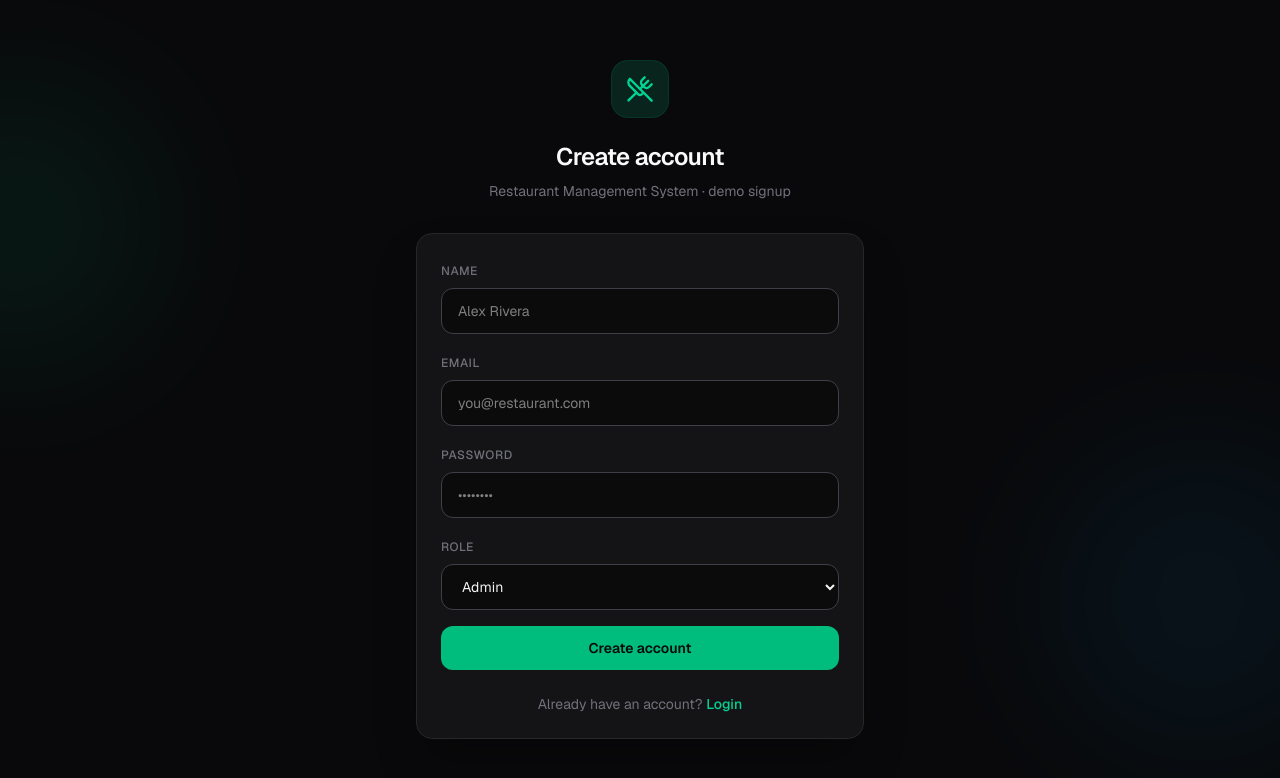
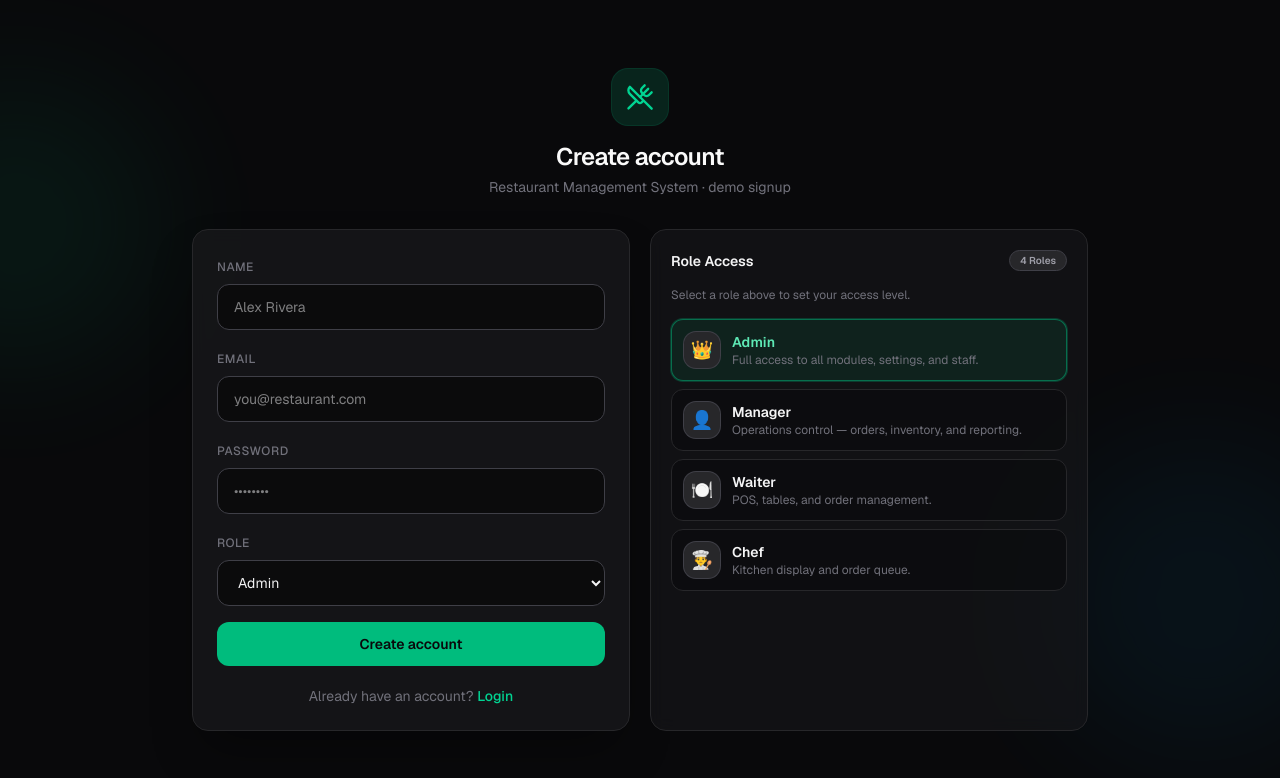
Before and after one commit to omashankar/restaurant-management-system, a Next.js app: page /signup in a window 1280 px wide. Shown: the top 778 px of the page. Built offline with nearby package versions, Linux system fonts and the light colour scheme.

Commit message:
update login system

```diff
--- a/src/app/(auth)/layout.jsx
+++ b/src/app/(auth)/layout.jsx
@@ -1,10 +1,7 @@
 export default function AuthLayout({ children }) {
   return (
     <div className="relative min-h-screen bg-zinc-950">
-      <div
-        className="pointer-events-none absolute inset-0 opacity-40"
-        aria-hidden
-      >
+      <div className="pointer-events-none absolute inset-0 opacity-40" aria-hidden>
         <div className="absolute -left-32 top-20 h-72 w-72 rounded-full bg-emerald-500/20 blur-3xl" />
         <div className="absolute -right-20 bottom-10 h-80 w-80 rounded-full bg-sky-500/15 blur-3xl" />
       </div>
--- a/src/app/(auth)/login/page.jsx
+++ b/src/app/(auth)/login/page.jsx
@@ -1,16 +1,25 @@
 "use client";
 
 import { defaultRedirectForRole, useApp } from "@/context/AppProviders";
-import { UtensilsCrossed } from "lucide-react";
+import { Copy, Eye, EyeOff, UtensilsCrossed } from "lucide-react";
 import Link from "next/link";
 import { useRouter } from "next/navigation";
 import { useEffect, useState } from "react";
+
+const DEMO_USERS = [
+  { role: "Admin", email: "admin@restaurant.com", password: "password123", icon: "👑", accent: "ring-amber-500/30 hover:ring-amber-500/60" },
+  { role: "Manager", email: "manager@restaurant.com", password: "password123", icon: "👤", accent: "ring-violet-500/30 hover:ring-violet-500/60" },
+  { role: "Waiter", email: "waiter@restaurant.com", password: "password123", icon: "🍽️", accent: "ring-sky-500/30 hover:ring-sky-500/60" },
+  { role: "Chef", email: "chef@restaurant.com", password: "password123", icon: "👨‍🍳", accent: "ring-emerald-500/30 hover:ring-emerald-500/60" },
+];
 
 export default function LoginPage() {
   const { user, hydrated, login } = useApp();
   const router = useRouter();
   const [email, setEmail] = useState("");
   const [password, setPassword] = useState("");
+  const [showPw, setShowPw] = useState(false);
+  const [copied, setCopied] = useState(null);
 
   useEffect(() => {
     if (!hydrated) return;
@@ -23,27 +32,34 @@ export default function LoginPage() {
     router.push(dest);
   };
 
+  const fillDemo = (u) => { setEmail(u.email); setPassword(u.password); };
+
+  const copyDemo = (u) => {
+    navigator.clipboard.writeText(`${u.email} / ${u.password}`).catch(() => { });
+    setCopied(u.role);
+    setTimeout(() => setCopied(null), 1500);
+  };
+
   return (
-    <div className="w-full max-w-md">
+    <div className="w-full max-w-4xl">
+      {/* Logo */}
       <div className="mb-8 text-center">
         <span className="mx-auto flex size-14 items-center justify-center rounded-2xl bg-emerald-500/15 text-emerald-400 ring-1 ring-emerald-500/25">
           <UtensilsCrossed className="size-7" aria-hidden />
         </span>
-        <h1 className="mt-6 text-2xl font-semibold tracking-tight text-zinc-50">
+        <h1 className="mt-4 text-2xl font-semibold tracking-tight text-zinc-50">
           Restaurant Management System
         </h1>
-        <p className="mt-2 text-sm text-zinc-500">
-          Sign in to your workspace
-        </p>
+        <p className="mt-1 text-sm text-zinc-500">Sign in to your workspace</p>
       </div>
 
+      <div className="grid gap-5 lg:grid-cols-2">
+
+        {/* ── Login form ── */}
         <div className="rounded-2xl border border-zinc-800 bg-zinc-900/80 p-6 shadow-2xl shadow-black/40 backdrop-blur-sm">
           <form onSubmit={onSubmit} className="space-y-4">
             <div>
-            <label
-              htmlFor="email"
-              className="text-xs font-medium uppercase tracking-wider text-zinc-500"
-            >
+              <label htmlFor="email" className="text-xs font-medium uppercase tracking-wider text-zinc-500">
                 Email
               </label>
               <input
@@ -53,45 +69,94 @@ export default function LoginPage() {
                 required
                 value={email}
                 onChange={(e) => setEmail(e.target.value)}
-              className="mt-1.5 w-full rounded-xl border border-zinc-700 bg-zinc-950/80 px-4 py-3 text-sm text-zinc-100 outline-none ring-emerald-500/0 transition-all focus:border-emerald-500/50 focus:ring-2 focus:ring-emerald-500/20"
+                className="mt-1.5 w-full rounded-xl border border-zinc-700 bg-zinc-950/80 px-4 py-3 text-sm text-zinc-100 outline-none transition-all focus:border-emerald-500/50 focus:ring-2 focus:ring-emerald-500/20"
                 placeholder="you@restaurant.com"
               />
             </div>
             <div>
-            <label
-              htmlFor="password"
-              className="text-xs font-medium uppercase tracking-wider text-zinc-500"
-            >
+              <label htmlFor="password" className="text-xs font-medium uppercase tracking-wider text-zinc-500">
                 Password
               </label>
+              <div className="relative mt-1.5">
                 <input
                   id="password"
-              type="password"
+                  type={showPw ? "text" : "password"}
                   autoComplete="current-password"
                   required
                   value={password}
                   onChange={(e) => setPassword(e.target.value)}
-              className="mt-1.5 w-full rounded-xl border border-zinc-700 bg-zinc-950/80 px-4 py-3 text-sm text-zinc-100 outline-none transition-all focus:border-emerald-500/50 focus:ring-2 focus:ring-emerald-500/20"
+                  className="w-full rounded-xl border border-zinc-700 bg-zinc-950/80 px-4 py-3 pr-11 text-sm text-zinc-100 outline-none transition-all focus:border-emerald-500/50 focus:ring-2 focus:ring-emerald-500/20"
                   placeholder="••••••••"
                 />
+                <button
+                  type="button"
+                  onClick={() => setShowPw(v => !v)}
+                  className="cursor-pointer absolute right-3 top-1/2 -translate-y-1/2 text-zinc-500 hover:text-zinc-300"
+                >
+                  {showPw ? <EyeOff className="size-4" /> : <Eye className="size-4" />}
+                </button>
+              </div>
             </div>
             <button
               type="submit"
               className="cursor-pointer w-full rounded-xl bg-emerald-500 py-3 text-sm font-semibold text-zinc-950 transition-all duration-200 hover:bg-emerald-400 active:scale-[0.99]"
             >
-            Login
+              Sign In
             </button>
           </form>
-        <p className="mt-6 text-center text-sm text-zinc-500">
+          <p className="mt-5 text-center text-sm text-zinc-500">
             No account?{" "}
-          <Link
-            href="/signup"
-            className="cursor-pointer font-medium text-emerald-400 hover:text-emerald-300"
-          >
+            <Link href="/signup" className="cursor-pointer font-medium text-emerald-400 hover:text-emerald-300">
               Create account
             </Link>
           </p>
         </div>
+
+        {/* ── Demo credentials ── */}
+        <div className="rounded-2xl border border-zinc-800 bg-zinc-900/60 p-5 backdrop-blur-sm">
+          <div className="mb-4 flex items-center justify-between">
+            <h2 className="text-sm font-semibold text-zinc-100">Demo Credentials</h2>
+            <span className="rounded-full border border-emerald-500/30 bg-emerald-500/10 px-2.5 py-0.5 text-[10px] font-semibold text-emerald-400">
+              Demo Mode
+            </span>
+          </div>
+          <p className="mb-4 text-xs text-zinc-500">
+            Click any card to auto-fill, or copy credentials.
+          </p>
+          <div className="space-y-2">
+            {DEMO_USERS.map((u) => (
+              <button
+                key={u.role}
+                type="button"
+                onClick={() => fillDemo(u)}
+                className={`cursor-pointer w-full rounded-xl border border-zinc-800 bg-zinc-950/50 p-3 text-left ring-1 transition-all duration-200 hover:bg-zinc-800/60 ${u.accent}`}
+              >
+                <div className="flex items-center justify-between gap-3">
+                  <div className="flex items-center gap-3">
+                    <span className="flex size-9 items-center justify-center rounded-xl bg-zinc-800 text-lg ring-1 ring-zinc-700">
+                      {u.icon}
+                    </span>
+                    <div>
+                      <p className="text-sm font-semibold text-zinc-100">{u.role}</p>
+                      <p className="text-xs text-zinc-500">{u.email}</p>
+                      <p className="text-xs text-zinc-600">Password: {u.password}</p>
+                    </div>
+                  </div>
+                  <span
+                    onClick={(e) => { e.stopPropagation(); copyDemo(u); }}
+                    className="cursor-pointer shrink-0 rounded-lg p-1.5 text-zinc-500 transition-colors hover:bg-zinc-700 hover:text-zinc-200"
+                  >
+                    {copied === u.role
+                      ? <span className="text-[10px] font-bold text-emerald-400">✓</span>
+                      : <Copy className="size-3.5" />}
+                  </span>
+                </div>
+              </button>
+            ))}
+          </div>
+        </div>
+
+      </div>
     </div>
   );
 }
--- a/src/app/(auth)/signup/page.jsx
+++ b/src/app/(auth)/signup/page.jsx
@@ -1,15 +1,17 @@
 "use client";
 
-import {
-  defaultRedirectForRole,
-  ROLES,
-  roleLabel,
-  useApp,
-} from "@/context/AppProviders";
+import { defaultRedirectForRole, ROLES, roleLabel, useApp } from "@/context/AppProviders";
 import { UtensilsCrossed } from "lucide-react";
 import Link from "next/link";
 import { useRouter } from "next/navigation";
 import { useEffect, useState } from "react";
+
+const ROLE_INFO = [
+  { role: "admin",   label: "Admin",   desc: "Full access to all modules, settings, and staff.",       icon: "👑" },
+  { role: "manager", label: "Manager", desc: "Operations control — orders, inventory, and reporting.",  icon: "👤" },
+  { role: "waiter",  label: "Waiter",  desc: "POS, tables, and order management.",                      icon: "🍽️" },
+  { role: "chef",    label: "Chef",    desc: "Kitchen display and order queue.",                         icon: "👨‍🍳" },
+];
 
 export default function SignupPage() {
   const { user, hydrated, signup } = useApp();
@@ -31,28 +33,25 @@ export default function SignupPage() {
   };
 
   return (
-    <div className="w-full max-w-md">
+    <div className="w-full max-w-4xl">
+      {/* Logo */}
       <div className="mb-8 text-center">
         <span className="mx-auto flex size-14 items-center justify-center rounded-2xl bg-emerald-500/15 text-emerald-400 ring-1 ring-emerald-500/25">
           <UtensilsCrossed className="size-7" aria-hidden />
         </span>
-        <h1 className="mt-6 text-2xl font-semibold tracking-tight text-zinc-50">
+        <h1 className="mt-4 text-2xl font-semibold tracking-tight text-zinc-50">
           Create account
         </h1>
-        <p className="mt-2 text-sm text-zinc-500">
-          Restaurant Management System · demo signup
-        </p>
+        <p className="mt-1 text-sm text-zinc-500">Restaurant Management System · demo signup</p>
       </div>
 
+      <div className="grid gap-5 lg:grid-cols-2">
+
+        {/* ── Signup form ── */}
         <div className="rounded-2xl border border-zinc-800 bg-zinc-900/80 p-6 shadow-2xl shadow-black/40 backdrop-blur-sm">
           <form onSubmit={onSubmit} className="space-y-4">
             <div>
-            <label
-              htmlFor="name"
-              className="text-xs font-medium uppercase tracking-wider text-zinc-500"
-            >
-              Name
-            </label>
+              <label htmlFor="name" className="text-xs font-medium uppercase tracking-wider text-zinc-500">Name</label>
               <input
                 id="name"
                 required
@@ -63,12 +62,7 @@ export default function SignupPage() {
               />
             </div>
             <div>
-            <label
-              htmlFor="email"
-              className="text-xs font-medium uppercase tracking-wider text-zinc-500"
-            >
-              Email
-            </label>
+              <label htmlFor="email" className="text-xs font-medium uppercase tracking-wider text-zinc-500">Email</label>
               <input
                 id="email"
                 type="email"
@@ -80,12 +74,7 @@ export default function SignupPage() {
               />
             </div>
             <div>
-            <label
-              htmlFor="password"
-              className="text-xs font-medium uppercase tracking-wider text-zinc-500"
-            >
-              Password
-            </label>
+              <label htmlFor="password" className="text-xs font-medium uppercase tracking-wider text-zinc-500">Password</label>
               <input
                 id="password"
                 type="password"
@@ -97,22 +86,15 @@ export default function SignupPage() {
               />
             </div>
             <div>
-            <label
-              htmlFor="role"
-              className="text-xs font-medium uppercase tracking-wider text-zinc-500"
-            >
-              Role
-            </label>
+              <label htmlFor="role" className="text-xs font-medium uppercase tracking-wider text-zinc-500">Role</label>
               <select
                 id="role"
                 value={role}
                 onChange={(e) => setRole(e.target.value)}
-              className="mt-1.5 w-full cursor-pointer rounded-xl border border-zinc-700 bg-zinc-950/80 px-4 py-3 text-sm text-zinc-100 outline-none transition-all focus:border-emerald-500/50 focus:ring-2 focus:ring-emerald-500/20"
+                className="cursor-pointer mt-1.5 w-full rounded-xl border border-zinc-700 bg-zinc-950/80 px-4 py-3 text-sm text-zinc-100 outline-none transition-all focus:border-emerald-500/50 focus:ring-2 focus:ring-emerald-500/20"
               >
                 {ROLES.map((r) => (
-                <option key={r} value={r}>
-                  {roleLabel(r)}
-                </option>
+                  <option key={r} value={r}>{roleLabel(r)}</option>
                 ))}
               </select>
             </div>
@@ -123,16 +105,54 @@ export default function SignupPage() {
               Create account
             </button>
           </form>
-        <p className="mt-6 text-center text-sm text-zinc-500">
+          <p className="mt-5 text-center text-sm text-zinc-500">
             Already have an account?{" "}
-          <Link
-            href="/login"
-            className="cursor-pointer font-medium text-emerald-400 hover:text-emerald-300"
-          >
+            <Link href="/login" className="cursor-pointer font-medium text-emerald-400 hover:text-emerald-300">
               Login
             </Link>
           </p>
         </div>
+
+        {/* ── Role info panel ── */}
+        <div className="rounded-2xl border border-zinc-800 bg-zinc-900/60 p-5 backdrop-blur-sm">
+          <div className="mb-4 flex items-center justify-between">
+            <h2 className="text-sm font-semibold text-zinc-100">Role Access</h2>
+            <span className="rounded-full border border-zinc-700 bg-zinc-800 px-2.5 py-0.5 text-[10px] font-semibold text-zinc-400">
+              4 Roles
+            </span>
+          </div>
+          <p className="mb-4 text-xs text-zinc-500">
+            Select a role above to set your access level.
+          </p>
+          <div className="space-y-2">
+            {ROLE_INFO.map((r) => (
+              <button
+                key={r.role}
+                type="button"
+                onClick={() => setRole(r.role)}
+                className={`cursor-pointer w-full rounded-xl border p-3 text-left transition-all duration-200 ${
+                  role === r.role
+                    ? "border-emerald-500/50 bg-emerald-500/10 ring-1 ring-emerald-500/25"
+                    : "border-zinc-800 bg-zinc-950/50 hover:bg-zinc-800/60"
+                }`}
+              >
+                <div className="flex items-center gap-3">
+                  <span className="flex size-9 items-center justify-center rounded-xl bg-zinc-800 text-lg ring-1 ring-zinc-700">
+                    {r.icon}
+                  </span>
+                  <div>
+                    <p className={`text-sm font-semibold ${role === r.role ? "text-emerald-300" : "text-zinc-100"}`}>
+                      {r.label}
+                    </p>
+                    <p className="text-xs text-zinc-500">{r.desc}</p>
+                  </div>
+                </div>
+              </button>
+            ))}
+          </div>
+        </div>
+
+      </div>
     </div>
   );
 }
```
Lines whose indentation alone changed are shown as unchanged.
